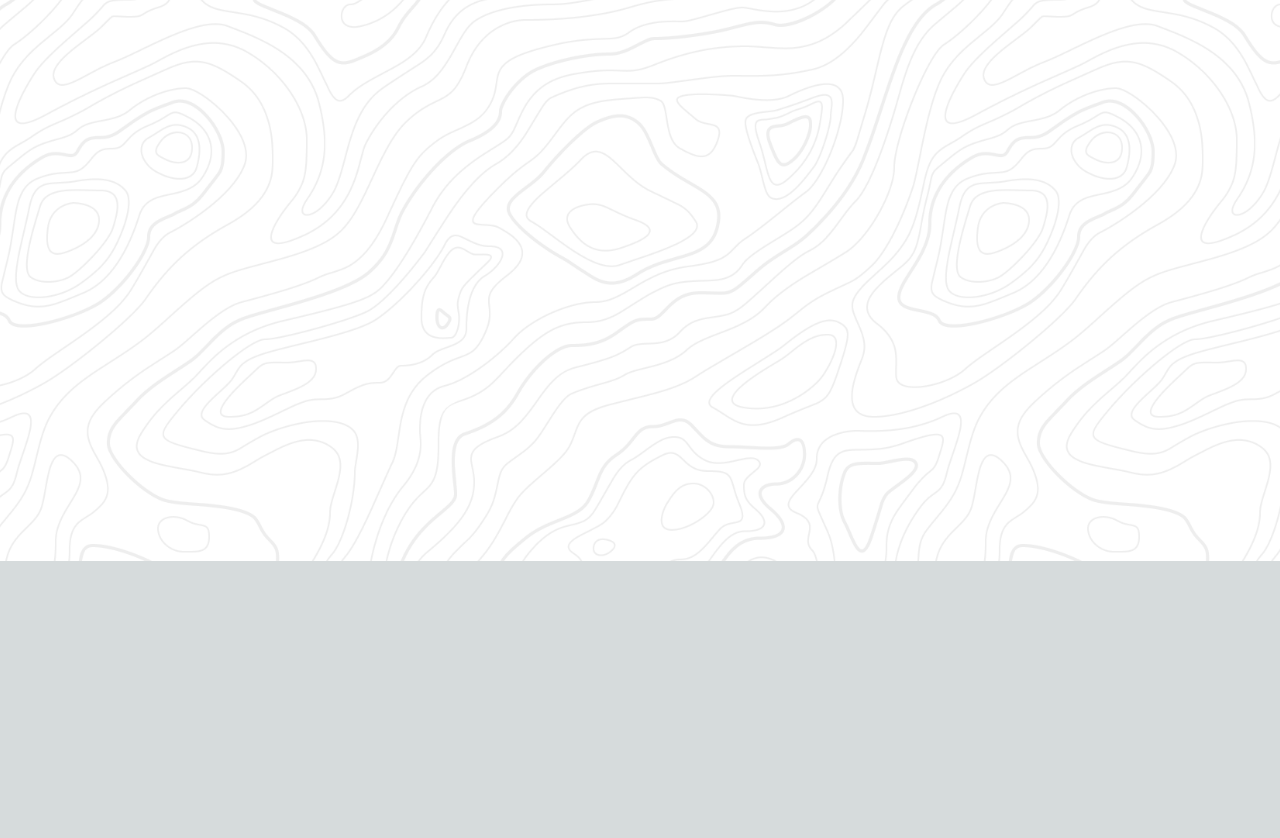
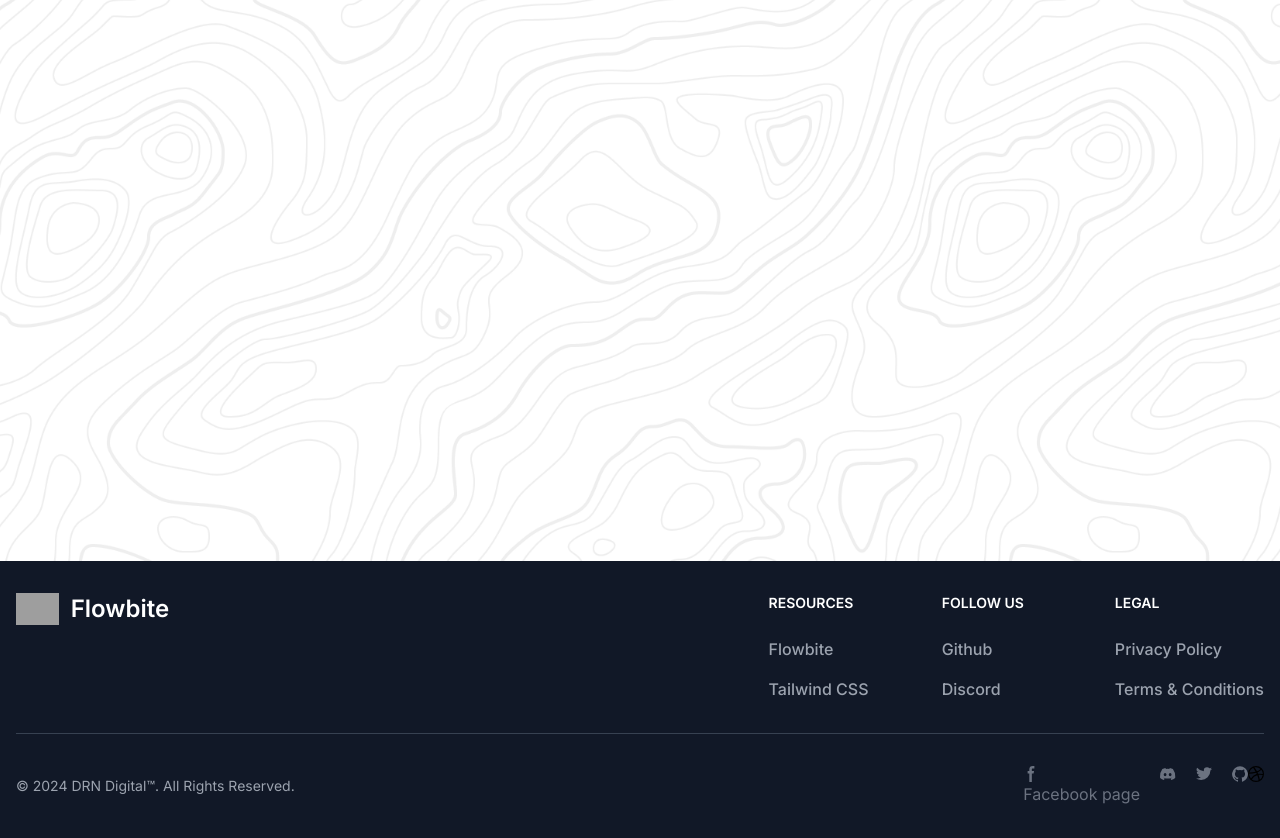
Before and after one commit to serkankorkut17/serkankorkut.dev, a Next.js app: page / in a window 1280 px wide. Shown: the part 991-1829 px from the top of the page. Before the commit the page ends 1552 px from the top, so only its background shows below. Built offline with nearby package versions, Linux system fonts and the light colour scheme; grey boxes are pictures that could not be loaded.

Commit message:
footer ...

```diff
--- a/src/app/layout.js
+++ b/src/app/layout.js
@@ -4,6 +4,7 @@
 import RocketFire from "@/components/Mouse/RocketFire";
 import RocketCursor from "@/components/Mouse/RocketCursor";
 import ScrollToTopButton from "@/components/Scroll";
+import Footer from "@/components/Navigation/Footer";
 
 const inter = Inter({ subsets: ["latin"] });
 
@@ -23,6 +24,7 @@
         <ScrollToTopButton />
         <NavigationBar />
         {children}
+        <Footer />
       </body>
     </html>
   );
--- /dev/null
+++ b/src/components/Navigation/Footer.js
@@ -0,0 +1,188 @@
+import React from "react";
+
+const Footer = () => {
+  return (
+    <footer class="bg-gray-900">
+      <div class="mx-auto w-full max-w-screen-xl p-4 py-6 lg:py-8">
+        <div class="md:flex md:justify-between">
+          <div class="mb-6 md:mb-0">
+            <a href="https://flowbite.com/" class="flex items-center">
+              <img
+                src="https://flowbite.com/docs/images/logo.svg"
+                class="h-8 me-3"
+                alt="FlowBite Logo"
+              />
+              <span class="self-center text-2xl font-semibold whitespace-nowrap text-white">
+                Flowbite
+              </span>
+            </a>
+          </div>
+          <div class="grid grid-cols-2 gap-8 sm:gap-6 sm:grid-cols-3">
+            <div>
+              <h2 class="mb-6 text-sm font-semibold uppercase text-white">
+                Resources
+              </h2>
+              <ul class="text-gray-400 font-medium">
+                <li class="mb-4">
+                  <a href="https://flowbite.com/" class="hover:underline">
+                    Flowbite
+                  </a>
+                </li>
+                <li>
+                  <a href="https://tailwindcss.com/" class="hover:underline">
+                    Tailwind CSS
+                  </a>
+                </li>
+              </ul>
+            </div>
+            <div>
+              <h2 class="mb-6 text-sm font-semibold uppercase text-white">
+                Follow us
+              </h2>
+              <ul class="text-gray-400 font-medium">
+                <li class="mb-4">
+                  <a
+                    href="https://github.com/themesberg/flowbite"
+                    class="hover:underline "
+                  >
+                    Github
+                  </a>
+                </li>
+                <li>
+                  <a
+                    href="https://discord.gg/4eeurUVvTy"
+                    class="hover:underline"
+                  >
+                    Discord
+                  </a>
+                </li>
+              </ul>
+            </div>
+            <div>
+              <h2 class="mb-6 text-sm font-semibold uppercase text-white">
+                Legal
+              </h2>
+              <ul class="text-gray-400 font-medium">
+                <li class="mb-4">
+                  <a href="#" class="hover:underline">
+                    Privacy Policy
+                  </a>
+                </li>
+                <li>
+                  <a href="#" class="hover:underline">
+                    Terms &amp; Conditions
+                  </a>
+                </li>
+              </ul>
+            </div>
+          </div>
+        </div>
+        <hr class="my-6 sm:mx-auto border-gray-700 lg:my-8" />
+        <div class="sm:flex sm:items-center sm:justify-between">
+          <span class="text-sm sm:text-center text-gray-400">
+            © 2024{" "}
+            <a href="https://flowbite.com/" class="hover:underline">
+              DRN Digital™
+            </a>
+            . All Rights Reserved.
+          </span>
+          <div className="flex mt-4 sm:justify-center sm:mt-0">
+            <a
+              href="#"
+              className="text-gray-500 hover:text-white"
+            >
+              <svg
+                className="w-4 h-4"
+                aria-hidden="true"
+                xmlns="http://www.w3.org/2000/svg"
+                fill="currentColor"
+                viewBox="0 0 8 19"
+              >
+                <path
+                  fillRule="evenodd"
+                  d="M6.135 3H8V0H6.135a4.147 4.147 0 0 0-4.142 4.142V6H0v3h2v9.938h3V9h2.021l.592-3H5V3.591A.6.6 0 0 1 5.592 3h.543Z"
+                  clipRule="evenodd"
+                />
+              </svg>
+              <span classname="sr-only">Facebook page</span>
+            </a>
+            <a
+              href="#"
+              className="text-gray-500 hover:text-white ms-5"
+            >
+              <svg
+                className="w-4 h-4"
+                aria-hidden="true"
+                xmlns="http://www.w3.org/2000/svg"
+                fill="currentColor"
+                viewBox="0 0 21 16"
+              >
+                <path d="M16.942 1.556a16.3 16.3 0 0 0-4.126-1.3 12.04 12.04 0 0 0-.529 1.1 15.175 15.175 0 0 0-4.573 0 11.585 11.585 0 0 0-.535-1.1 16.274 16.274 0 0 0-4.129 1.3A17.392 17.392 0 0 0 .182 13.218a15.785 15.785 0 0 0 4.963 2.521c.41-.564.773-1.16 1.084-1.785a10.63 10.63 0 0 1-1.706-.83c.143-.106.283-.217.418-.33a11.664 11.664 0 0 0 10.118 0c.137.113.277.224.418.33-.544.328-1.116.606-1.71.832a12.52 12.52 0 0 0 1.084 1.785 16.46 16.46 0 0 0 5.064-2.595 17.286 17.286 0 0 0-2.973-11.59ZM6.678 10.813a1.941 1.941 0 0 1-1.8-2.045 1.93 1.93 0 0 1 1.8-2.047 1.919 1.919 0 0 1 1.8 2.047 1.93 1.93 0 0 1-1.8 2.045Zm6.644 0a1.94 1.94 0 0 1-1.8-2.045 1.93 1.93 0 0 1 1.8-2.047 1.918 1.918 0 0 1 1.8 2.047 1.93 1.93 0 0 1-1.8 2.045Z" />
+              </svg>
+              <span className="sr-only">Discord community</span>
+            </a>
+            <a
+              href="#"
+              className="text-gray-500 hover:text-white ms-5"
+            >
+              <svg
+                className="w-4 h-4"
+                aria-hidden="true"
+                xmlns="http://www.w3.org/2000/svg"
+                fill="currentColor"
+                viewBox="0 0 20 17"
+              >
+                <path
+                  fillRule="evenodd"
+                  d="M20 1.892a8.178 8.178 0 0 1-2.355.635 4.074 4.074 0 0 0 1.8-2.235 8.344 8.344 0 0 1-2.605.98A4.13 4.13 0 0 0 13.85 0a4.068 4.068 0 0 0-4.1 4.038 4 4 0 0 0 .105.919A11.705 11.705 0 0 1 1.4.734a4.006 4.006 0 0 0 1.268 5.392 4.165 4.165 0 0 1-1.859-.5v.05A4.057 4.057 0 0 0 4.1 9.635a4.19 4.19 0 0 1-1.856.07 4.108 4.108 0 0 0 3.831 2.807A8.36 8.36 0 0 1 0 14.184 11.732 11.732 0 0 0 6.291 16 11.502 11.502 0 0 0 17.964 4.5c0-.177 0-.35-.012-.523A8.143 8.143 0 0 0 20 1.892Z"
+                  clipRule="evenodd"
+                />
+              </svg>
+              <span className="sr-only">Twitter page</span>
+            </a>
+            <a
+              href="#"
+              className="text-gray-500 hover:text-white ms-5"
+            >
+              <svg
+                className="w-4 h-4"
+                aria-hidden="true"
+                xmlns="http://www.w3.org/2000/svg"
+                fill="currentColor"
+                viewBox="0 0 20 20"
+              >
+                <path
+                  fillRule="evenodd"
+                  d="M10 .333A9.911 9.911 0 0 0 6.866 19.65c.5.092.678-.215.678-.477 0-.237-.01-1.017-.014-1.845-2.757.6-3.338-1.169-3.338-1.169a2.627 2.627 0 0 0-1.1-1.451c-.9-.615.07-.6.07-.6a2.084 2.084 0 0 1 1.518 1.021 2.11 2.11 0 0 0 2.884.823c.044-.503.268-.973.63-1.325-2.2-.25-4.516-1.1-4.516-4.9A3.832 3.832 0 0 1 4.7 7.068a3.56 3.56 0 0 1 .095-2.623s.832-.266 2.726 1.016a9.409 9.409 0 0 1 4.962 0c1.89-1.282 2.717-1.016 2.717-1.016.366.83.402 1.768.1 2.623a3.827 3.827 0 0 1 1.02 2.659c0 3.807-2.319 4.644-4.525 4.889a2.366 2.366 0 0 1 .673 1.834c0 1.326-.012 2.394-.012 2.72 0 .263.18.572.681.475A9.911 9.911 0 0 0 10 .333Z"
+                  clipRule="evenodd"
+                />
+              </svg>
+              <span className="sr-only">GitHub account</span>
+            </a>
+            <a
+              href="#"
+              classNamw="text-gray-500 hover:text-white ms-5"
+            >
+              <svg
+                class="w-4 h-4"
+                aria-hidden="true"
+                xmlns="http://www.w3.org/2000/svg"
+                fill="currentColor"
+                viewBox="0 0 20 20"
+              >
+                <path
+                  fillRule="evenodd"
+                  d="M10 0a10 10 0 1 0 10 10A10.009 10.009 0 0 0 10 0Zm6.613 4.614a8.523 8.523 0 0 1 1.93 5.32 20.094 20.094 0 0 0-5.949-.274c-.059-.149-.122-.292-.184-.441a23.879 23.879 0 0 0-.566-1.239 11.41 11.41 0 0 0 4.769-3.366ZM8 1.707a8.821 8.821 0 0 1 2-.238 8.5 8.5 0 0 1 5.664 2.152 9.608 9.608 0 0 1-4.476 3.087A45.758 45.758 0 0 0 8 1.707ZM1.642 8.262a8.57 8.57 0 0 1 4.73-5.981A53.998 53.998 0 0 1 9.54 7.222a32.078 32.078 0 0 1-7.9 1.04h.002Zm2.01 7.46a8.51 8.51 0 0 1-2.2-5.707v-.262a31.64 31.64 0 0 0 8.777-1.219c.243.477.477.964.692 1.449-.114.032-.227.067-.336.1a13.569 13.569 0 0 0-6.942 5.636l.009.003ZM10 18.556a8.508 8.508 0 0 1-5.243-1.8 11.717 11.717 0 0 1 6.7-5.332.509.509 0 0 1 .055-.02 35.65 35.65 0 0 1 1.819 6.476 8.476 8.476 0 0 1-3.331.676Zm4.772-1.462A37.232 37.232 0 0 0 13.113 11a12.513 12.513 0 0 1 5.321.364 8.56 8.56 0 0 1-3.66 5.73h-.002Z"
+                  clipRule="evenodd"
+                />
+              </svg>
+              <span className="sr-only">Dribbble account</span>
+            </a>
+          </div>
+        </div>
+      </div>
+    </footer>
+  );
+};
+
+export default Footer;
```
